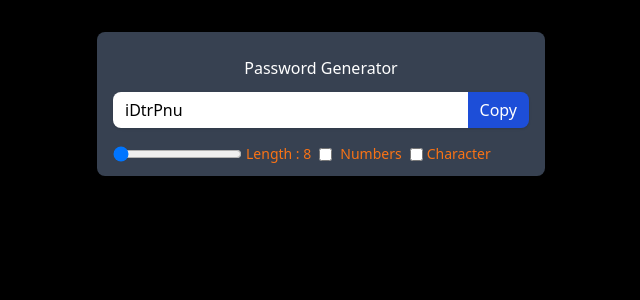
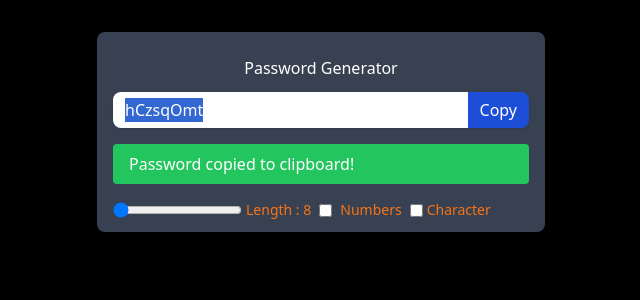
Before and after one commit to Sunnysahu/Password-Generator, a React (Vite) app: page / in a window 1280 px wide. Both pictures are taken after a click on the button "Copy". Shown: the top 300 px of the page, without its empty margins (319-959 px from the left). Built offline with nearby package versions, Linux system fonts and the light colour scheme.

Commit message:
Implemented ClipBoard Copied Notification

```diff
--- a/src/App.jsx
+++ b/src/App.jsx
@@ -5,8 +5,7 @@ function App() {
   const [numberAllowed, setNumberAllowed] = useState(false);
   const [charAllowed, setCharAllowed] = useState(false);
   const [password, setPassword] = useState("");
-
-  //Use Ref Hook
+  const [showNotification, setShowNotification] = useState(false);
 
   const passwordRef = useRef(null);
 
@@ -17,8 +16,8 @@ function App() {
     if (numberAllowed) str += "0123456789";
     if (charAllowed) str += "!@#$%^&*()-_=+~";
 
-    for (let i = 1; i <= length; i++) {
-      let char = Math.floor(Math.random() * str.length + 1);
+    for (let i = 0; i < length; i++) {
+      let char = Math.floor(Math.random() * str.length);
       pass += str.charAt(char);
     }
 
@@ -27,22 +26,23 @@ function App() {
   }, [length, numberAllowed, charAllowed, setPassword]);
 
   const copyPasswordToClipboard = useCallback(() => {
+    passwordRef.current?.select();
     window.navigator.clipboard.writeText(password);
+    setShowNotification(true);
+    setTimeout(() => {
+      setShowNotification(false);
+    }, 3000);
   }, [password]);
 
   useEffect(() => {
     passwordGenerator();
   }, [length, numberAllowed, charAllowed, passwordGenerator]);
 
-  const handleCopy = (event) => {
-    console.log("Copy:", event);
-  };
-
   return (
     <>
       <div className="w-full max-w-md mx-auto shadow-md rounded-lg my-8 px-4 py-3 text-orange-500 bg-gray-700">
         <h1 className="text-white text-center my-3">Password Generator</h1>
-        <div className="flex shadow rounded-lg  overflow-hidden mb-4">
+        <div className="flex shadow rounded-lg overflow-hidden mb-4">
           <input
             type="text"
             value={password}
@@ -51,7 +51,6 @@ function App() {
             readOnly
             ref={passwordRef}
           />
-
           <button
             className="outline-none bg-blue-700 text-white px-3 py-0.5 shrink-0"
             onClick={copyPasswordToClipboard}
@@ -59,6 +58,11 @@ function App() {
             Copy
           </button>
         </div>
+        {showNotification && (
+          <div className="bg-green-500 text-white py-2 px-4 rounded mb-4">
+            Password copied to clipboard!
+          </div>
+        )}
         <div className="flex text-sm gap-x-2">
           {/* Range Field */}
           <div className="flex items-center gap-x-1">
```
